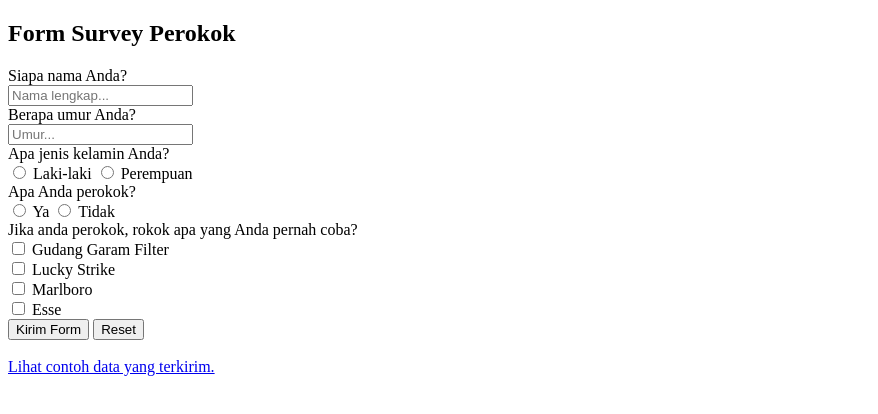
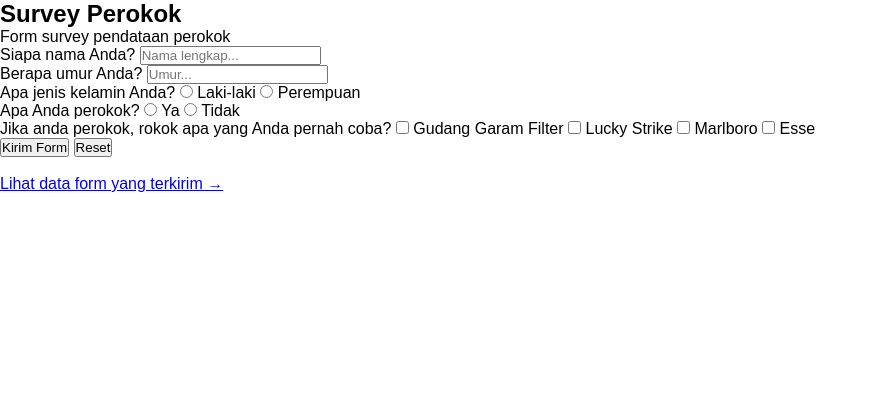
Before and after one commit to sronnaim/koda-b10-html3, a plain HTML site: page index.html in a window 1280 px wide. Shown: the whole page, without its empty margins (0-878 px from the left). Drawn offline with Linux system fonts and the light colour scheme.

Commit message:
feat: updated base layout

```diff
--- a/index.html
+++ b/index.html
@@ -5,24 +5,29 @@
     <meta name='viewport' content='width=device-width, initial-scale=1'>
     <meta name="description" content="Form khusus untuk perokok">
     <title>Form Survey Perokok</title>
+    <link rel='stylesheet' href='main.css'>
 </head>
 <body>
     <main>
-        <article>
-            <h1>Form Survey Perokok</h1>
+        <article class="form">
+            <header>
+                <h1>Survey Perokok</h1>
+                <p>Form survey pendataan perokok</p>
+            </header>
             <form action="/index.html">
+                <div>
                     <label for="name">Siapa nama Anda?</label>
-                <br>
                     <input id="name" name="name" placeholder="Nama lengkap..." type="text" />
-                <br>
+                </div>
+
+                <div>
                     <label for="age">Berapa umur Anda?</label>
-                <br>
                     <input id="age" name="age" placeholder="Umur..." type="text"/>
-                <br>
+                </div>
 
                 <div>
                     <label for="sex-m">Apa jenis kelamin Anda?</label>
-                    <br>
+
                     <input type="radio" name="sex" value="male" id="sex-m"/>
                     <label for="sex-m">Laki-laki</label>
 
@@ -32,7 +37,6 @@
 
                 <div>
                     <label for="smoker-y">Apa Anda perokok?</label>
-                    <br>
                     <input type="radio" name="smoker" value="true" id="smoker-y"/>
                     <label for="smoker-y">Ya</label>
 
@@ -42,26 +46,24 @@
 
                 <div>
                     <label for="brand-filter">Jika anda perokok, rokok apa yang Anda pernah coba?</label>
-                    <br>
                     <input type="checkbox" name="brand" value="filter" id="brand-filter" />
                     <label for="brand-filter">Gudang Garam Filter</label>
-                    <br>
                     <input type="checkbox" name="brand" value="ls" id="brand-ls" />
                     <label for="brand-ls">Lucky Strike</label>
-                    <br>
                     <input type="checkbox" name="brand" value="mb" id="brand-mb" />
                     <label for="brand-mb">Marlboro</label>
-                    <br>
                     <input type="checkbox" name="brand" value="esse" id="brand-esse" />
                     <label for="brand-esse">Esse</label>
                 </div>
 
+                <div>
                     <button type="submit">Kirim Form</button>
                     <button type="reset">Reset</button>
+                </div>
             </form>
             <br>
             <footer>
-                <a href="/forms.html">Lihat contoh data yang terkirim.</a>
+                <a href="/forms.html">Lihat data form yang terkirim &rarr;</a>
             </footer>
         </article>
     </main>
--- /dev/null
+++ b/main.css
@@ -0,0 +1,5 @@
+* {
+    margin: 0;
+    padding: 0;
+    font-family: sans-serif;
+}
```
Lines whose indentation alone changed are shown as unchanged.
